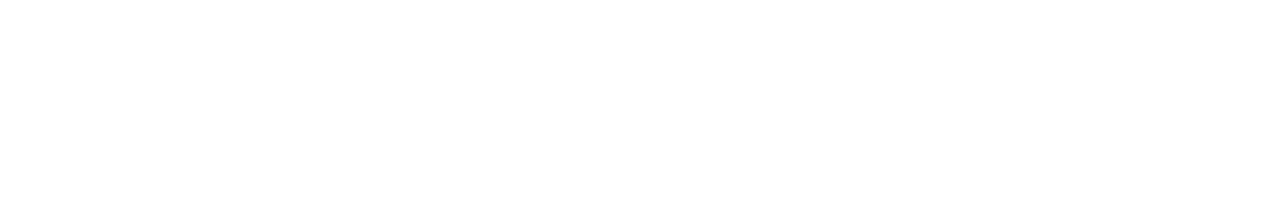
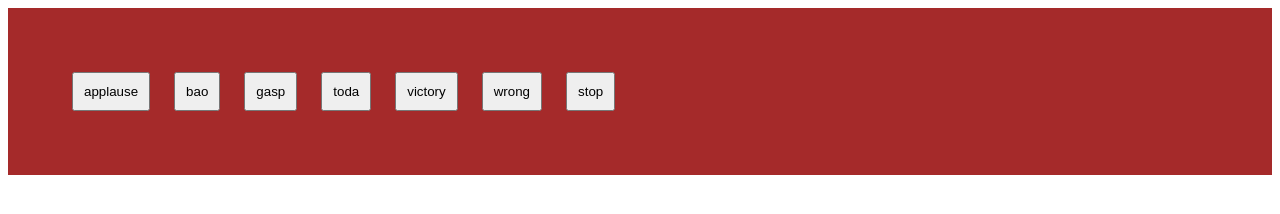
Before and after one commit to acciojob/Soundbar-abderaj17, a website: page main.html in a window 1280 px wide. Drawn offline with Linux system fonts and the light colour scheme.

Commit message:
created a submission

```diff
--- a/main.html
+++ b/main.html
@@ -7,6 +7,15 @@
 </head>
 
 <body>
+	<div class="buttons">
+		<button class="btn">applause</button>
+		<button class="btn">bao</button>
+		<button class="btn">gasp</button>
+		<button class="btn">toda</button>
+		<button class="btn">victory</button>
+		<button class="btn">wrong</button>
+		<button class="stop">stop</button>
+	</div>
 	<!-- the entire body must be written by student -->
     <script type="text/javascript" src="./script.js">
 </script>
--- a/styles.css
+++ b/styles.css
@@ -1 +1,9 @@
 /*  your css code here. If applicable */
+.buttons{
+	padding: 54px;
+	background-color: brown;
+}
+button{
+	padding: 10px;
+	margin: 10px;
+}
```
